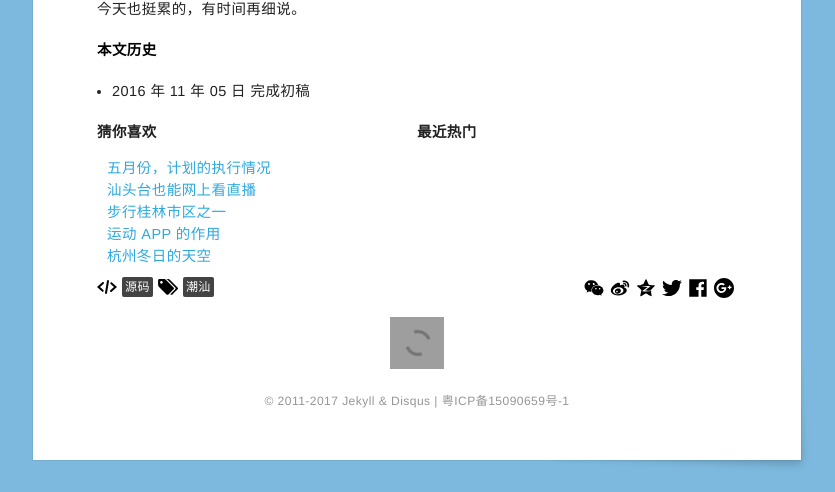
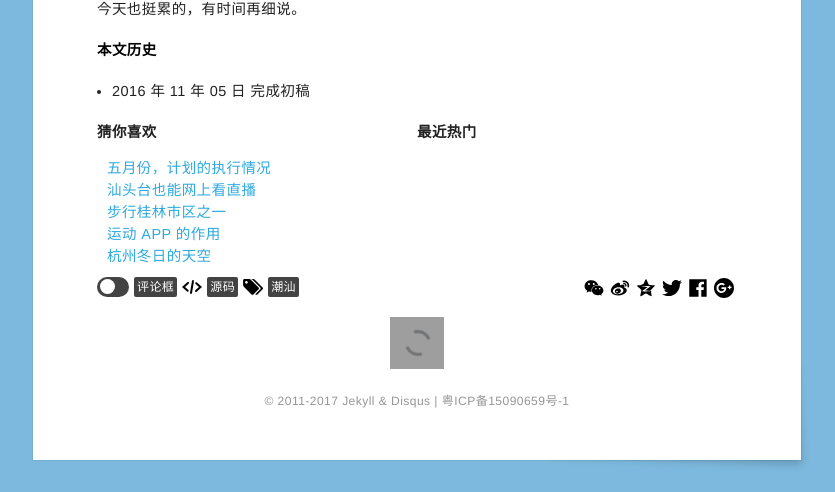
Before and after one commit to fooleap/fooleap.github.io, a Jekyll site: the page built from _posts/2016-11-05-happy-birthday-to-great-grandmother.md, in a window 1280 px wide. Shown: the part 681-1173 px from the top of the page, without its empty margins (223-1058 px from the left). Built offline with Jekyll 4.4.1, drawn with Linux system fonts in a browser that asks for light colours; comment, search, counter and statistics services are not loaded; grey boxes are pictures that could not be loaded.

Commit message:
切换评论框按钮

```diff
--- a/_includes/comment.html
+++ b/_includes/comment.html
@@ -1,4 +1,4 @@
-<section class="comment{% if page.url == '/guestbook.html' %} guestbook{% endif %}">
+<section class="comment loading{% if page.url == '/guestbook.html' %} guestbook{% endif %}">
 
     <div class="comment-header">
         <span class="comment-header-item" id="comment-count">评论</span>
--- a/_includes/info.html
+++ b/_includes/info.html
@@ -1,5 +1,17 @@
 <section class="post-info">
-    <div class="post-tags">{% include svg/code.svg %} <a class="post-source" target="_blank" title="{{ page.title }}" href="https://raw.githubusercontent.com/{{ site.github_username }}/{{ site.github_repo }}/master/_posts/{{ page.date | date: '%Y-%m-%d' }}{{ page.url | replace_first: '/','-' | replace_first: '.html', '.md' }}">源码</a>{% include svg/tags.svg %}<ul class="post-tag-list"> {% for tag in page.tags %}<li class="post-tag-item"><a class="post-tag-link" href="/tags.html#{{ tag }}" target="_blank" title="查看“{{ tag }}”的相关文章">{{ tag }}</a></li>{% endfor %}</ul></div>
+    <div class="post-tags">
+        <div class="comment-toggle">
+            <input type="checkbox" id="comment-toggle" class="comment-toggle-input" />
+            <label class="comment-toggle-icon" for="comment-toggle"></label>
+            <label class="comment-toggle-button" for="comment-toggle">评论框</label>
+        </div>
+        <div class="post-source">
+            {% include svg/code.svg %}
+            <a class="post-source-button" target="_blank" title="{{ page.title }}" href="https://raw.githubusercontent.com/{{ site.github_username }}/{{ site.github_repo }}/master/_posts/{{ page.date | date: '%Y-%m-%d' }}{{ page.url | replace_first: '/','-' | replace_first: '.html', '.md' }}">源码</a>
+        </div>
+        {% include svg/tags.svg %}
+        <ul class="post-tag-list">{% for tag in page.tags %}<li class="post-tag-item"><a class="post-tag-link" href="/tags.html#{{ tag }}" target="_blank" title="查看“{{ tag }}”的相关文章">{{ tag }}</a></li>{% endfor %}</ul>
+    </div>
     <div class="post-share">
         <input class="post-qrcode-input" type="checkbox" id="qrcode-toggle" />
         <div class="post-qrcode" id="qrcode"></div>
--- a/_sass/_comment.scss
+++ b/_sass/_comment.scss
@@ -1,4 +1,48 @@
 @charset "utf-8";
+.comment-toggle{
+    display: flex;
+    .comment-toggle-input{
+        display: none;
+        &:checked + .comment-toggle-icon {
+            background-color: #2aa0ff;
+            &:before{
+                margin-left: 11px;
+            }
+        }
+    }
+    .comment-toggle-icon{
+        display: block;
+        width: 32px;
+        height: 20px;
+        background-color: #434343;
+        border-radius: 10px;
+        box-sizing: border-box;
+        cursor: pointer;
+        padding: 2.5px 3px;
+        transition: .3s all;
+        &:before{
+            transition: .3s all;
+            content: "";
+            display: block;
+            width: 15px;
+            height: 15px;
+            border-radius: 50%;
+            background-color: #fff;
+        }
+    }
+    .comment-toggle-button{
+        display: block;
+        color: #fff !important;
+        background-color: #434343;
+        border-radius: 2px;
+        line-height: 20px;
+        height: 20px;
+        padding: 0 3px;
+        font-size: 12px;
+        cursor: pointer;
+        margin: 0 5px;
+    }
+}
 .comment{
     font: 13px/1.6 "Helvetica Neue", Helvetica, Arial, "微软雅黑", "Microsoft YaHei", sans-serif;
     &.loading{
@@ -38,45 +82,6 @@
     display: flex;
     margin: 20px 0;
 }
-.comment-mode{
-    padding: 5px 0;
-    margin: 0 auto;
-}
-.comment-name{
-    height: 24px;
-    line-height: 24px;
-    padding: 0 5px;
-}
-.comment-toggle{
-    width: 54px;
-    height: 24px;
-    background-color: #c4daea;
-    border-radius: 14px;
-    padding: 2px;
-    box-sizing: border-box;
-    cursor: pointer;
-    transition: .3s all;
-    position: relative;
-}
-.comment-swtich{
-    position: absolute;
-    top: 2px;
-    left: 2px;
-    bottom: 2px;
-    width: 20px;
-    height: 20px;
-    border-radius: 50%;
-    background-color: #fff;
-    transition: .3s all;
-}
-.comment-toggle.disqus{
-    background-color: #35a1fb;
-    text-align: right;
-}
-.comment-toggle.disqus .comment-swtich{
-    left: 32px;
-}
-
 .comment {
     min-height: 40px;
     margin: 5px auto;
--- a/_sass/_media.scss
+++ b/_sass/_media.scss
@@ -57,4 +57,10 @@
             margin: 0 -7px;
         }
     }
+    .post-source{
+        display: none;
+    }
+    .comment-toggle{
+        display: none;
+    }
 }
--- a/_sass/_style.scss
+++ b/_sass/_style.scss
@@ -446,7 +446,9 @@ pre {
         width: 20px;
     }
     .post-source{
-        display: inline-block;
+        display: flex;
+        .post-source-button{
+            display: block;
             color: $white!important;
             background-color: $darkgray;
             border-radius: 2px;
@@ -458,6 +460,7 @@ pre {
             margin: 0 5px;
             &:hover{
                 border-bottom: none;
+            }
         }
     }
     .post-tags {
--- a/assets/js/main.js
+++ b/assets/js/main.js
@@ -449,10 +449,11 @@ if ( page.layout == 'post' ) {
 }
 
 // Disqus 事件绑定
+disqus_loaded = false;
 function disqus_config() {
     this.page.url = site.home + page.url;
     this.callbacks.onReady.push(function() {
-        console.info('disqus loaded');
+        disqus_loaded = true;
     });
 };
 
@@ -540,9 +541,6 @@ Comment.prototype = {
 
     // 初始化
     init: function(){
-        // 加载动画
-        document.querySelector('.comment').classList.add('loading')
-
         // 评论计数
         var countArr = document.querySelectorAll('[data-disqus-url]');
         if( countArr.length > 0 ){
@@ -555,6 +553,13 @@ Comment.prototype = {
 
         // 拉取列表
         if(this.hasBox){
+            document.getElementById('comment-toggle').addEventListener('change', function(){
+                if( !disqus_loaded ){
+                    comment.disqus();
+                }
+                document.getElementById('disqus_thread').style.display = this.checked ? 'block' : 'none';
+                document.querySelector('.comment').style.display =  this.checked ? 'none' : 'block';
+            })
             this.getlist();
         }
     },
```
Lines whose indentation alone changed are shown as unchanged.
